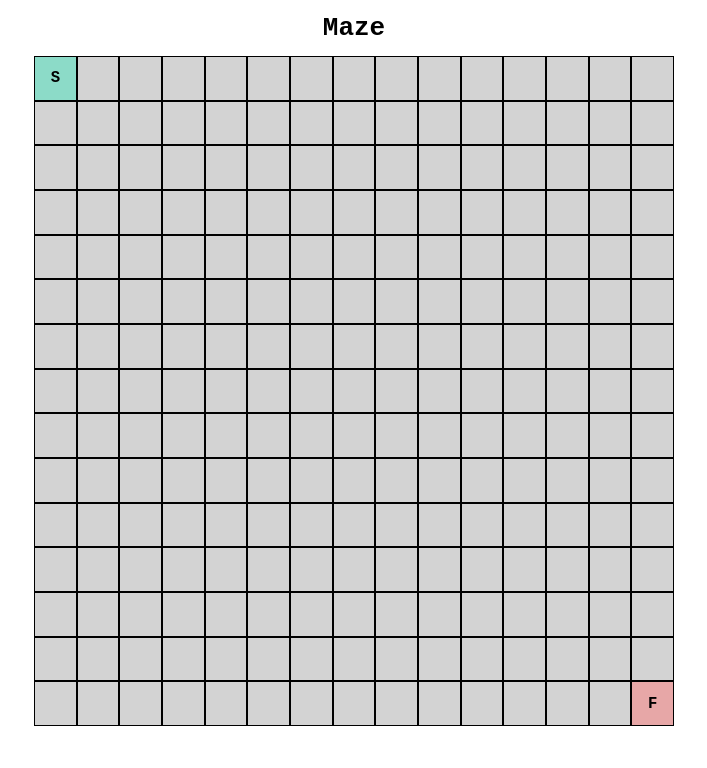
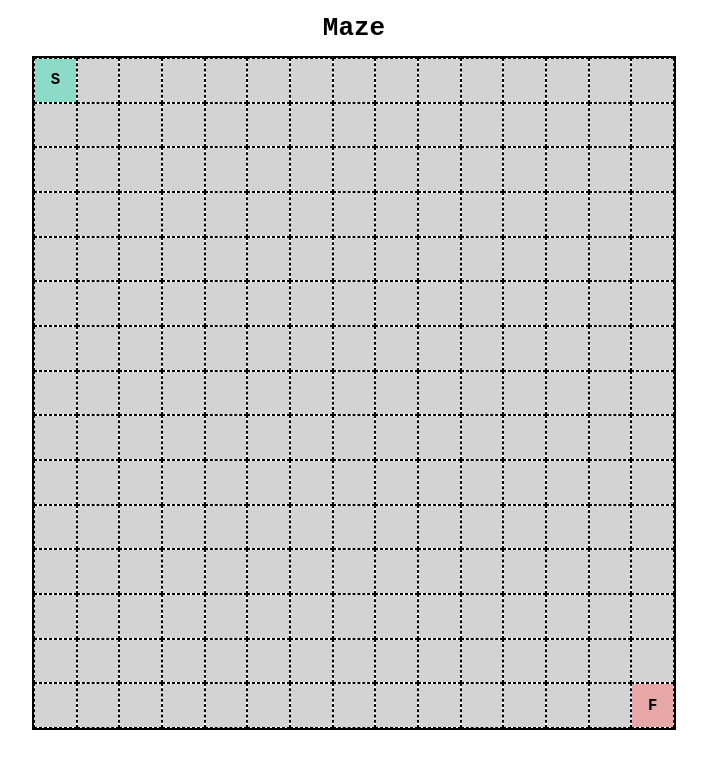
Before and after one commit to Thenlie/pathfinder, a Vue app: page / in a window 1280 px wide. Shown: the top 768 px of the page, without its empty margins (286-993 px from the left). Built offline with nearby package versions, Linux system fonts and the light colour scheme.

Commit message:
Improved maze styling

```diff
--- a/src/components/Maze.vue
+++ b/src/components/Maze.vue
@@ -1,13 +1,10 @@
 <script>
     export default {
-        props: {
-            length: Number,
-            width: Number
-        },
+        props: { length: Number, width: Number },
         data() {
             return {
-                lengthArr: Array(this.length).fill(' '),
-                widthArr: Array(this.width).fill(' '),
+                lengthArr: Array(this.length).fill(''),
+                widthArr: Array(this.width).fill(''),
                 lengthP: (1 / this.length) * 100,
                 widthP: (1 / this.width) * 100,
             }
@@ -16,12 +13,11 @@
 </script>
 
 <template>
-    <h1 class="maze-heading">Maze</h1>
+    <h1>Maze</h1>
     <section class="maze">
         <div v-for="(x, i) in lengthArr" class="maze-row">
-            <div v-for="(y, j) in widthArr"
+            <div v-for="(y, j) in widthArr" class="maze-cell-container"
             :id="i.toString()+j.toString()"
-            class="maze-container"
             :style="{ width: lengthP + '%', 'padding-top': lengthP + '%'}">
                 <div class="maze-cell">
                     {{ i === 0 && j === 0 ? 'S' : ' '}}
@@ -33,24 +29,24 @@
 </template>
 
 <style scoped>
-.maze-heading {
+    h1 {
         text-align: center;
-    padding: 0.5em;
+        padding-top: 0.5em;
     }
 
     .maze {
         width: 50%;
-    margin: auto;
+        margin: 1em auto;
         text-align: center;
+        border: 2px solid black;
     }
 
     .maze-row {
         display: flex;
     }
 
-.maze-container {
-    background-color: lightgray;
-    border: black 1px solid;
+    .maze-cell-container {
+        border: black 1px dashed;
         position: relative;
     }
 
@@ -67,13 +63,14 @@
         flex-direction: column;
         align-items: center;
         justify-content: center;
+        background-color: lightgray;
     }
 
-.maze-row:first-child .maze-container:first-child .maze-cell {
+    .maze-row:first-child .maze-cell-container:first-child .maze-cell {
         background-color: #8CDBC8;
     }
 
-.maze-row:last-child  .maze-container:last-child .maze-cell {
+    .maze-row:last-child  .maze-cell-container:last-child .maze-cell {
         background-color: #E7A7A7;
     }
 </style>
```
Lines whose indentation alone changed are shown as unchanged.
